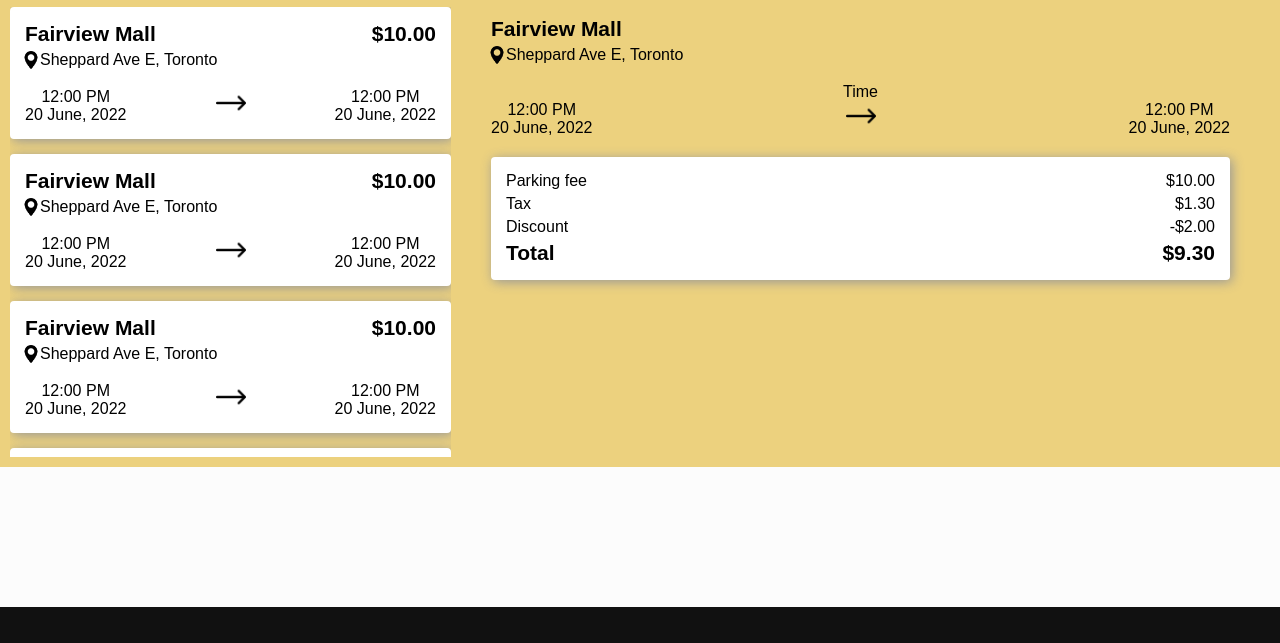
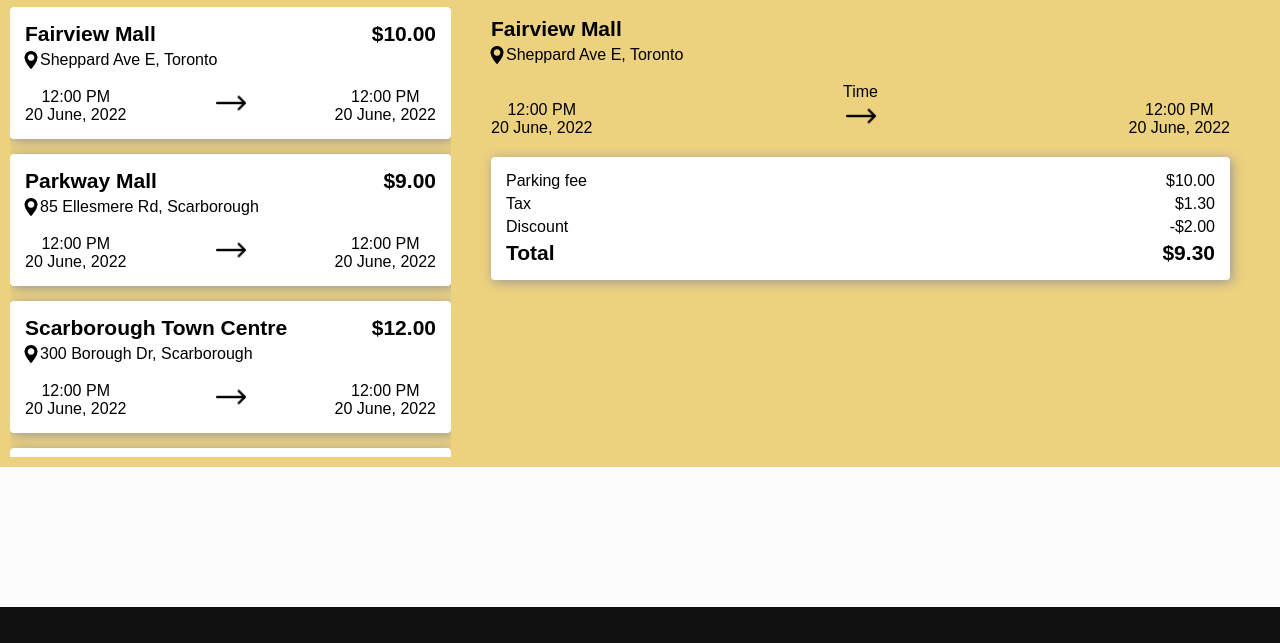
Before and after one commit to deekshith024/IOS_Marvels_Parking_Seeker_FP, a plain HTML site: page bookings.html in a window 1280 px wide. Shown: the part 157-800 px from the top of the page. Drawn offline with Linux system fonts and the light colour scheme.

Commit message:
- location details added for list

```diff
--- a/bookings.html
+++ b/bookings.html
@@ -158,14 +158,14 @@
 
                                     <div class="card" style="margin-bottom:15px">
                                         <div class="card-title mb-5p title-font">
-                                            <span>Fairview Mall</span>
-                                            <span>$10.00</span>
+                                            <span>Parkway Mall</span>
+                                            <span>$9.00</span>
                                         </div>
                                         <div style="display: flex;margin-bottom: 15px">
                                             <span class="img-mr">
                                                 <img class="map-width" src="images/maps-and-flags.png">
                                             </span>
-                                            Sheppard Ave E, Toronto
+                                            85 Ellesmere Rd, Scarborough
                                         </div>
                                         <div class="card-title">
                                             <div>
@@ -182,14 +182,14 @@
 
                                     <div class="card" style="margin-bottom:15px">
                                         <div class="card-title mb-5p title-font">
-                                            <span>Fairview Mall</span>
-                                            <span>$10.00</span>
+                                            <span>Scarborough Town Centre</span>
+                                            <span>$12.00</span>
                                         </div>
                                         <div style="display: flex;margin-bottom: 15px">
                                             <span class="img-mr">
                                                 <img class="map-width" src="images/maps-and-flags.png">
                                             </span>
-                                            Sheppard Ave E, Toronto
+                                            300 Borough Dr, Scarborough
                                         </div>
                                         <div class="card-title">
                                             <div>
@@ -206,14 +206,14 @@
 
                                     <div class="card">
                                         <div class="card-title mb-5p title-font">
-                                            <span>Fairview Mall</span>
-                                            <span>$10.00</span>
+                                            <span>CN Tower</span>
+                                            <span>$15.00</span>
                                         </div>
                                         <div style="display: flex;margin-bottom: 15px">
                                             <span class="img-mr">
                                                 <img class="map-width" src="images/maps-and-flags.png">
                                             </span>
-                                            Sheppard Ave E, Toronto
+                                            290 Bremner Blvd, Toronto
                                         </div>
                                         <div class="card-title">
                                             <div>
```
Also changed, not shown: home.html (+9 -9 lines).
